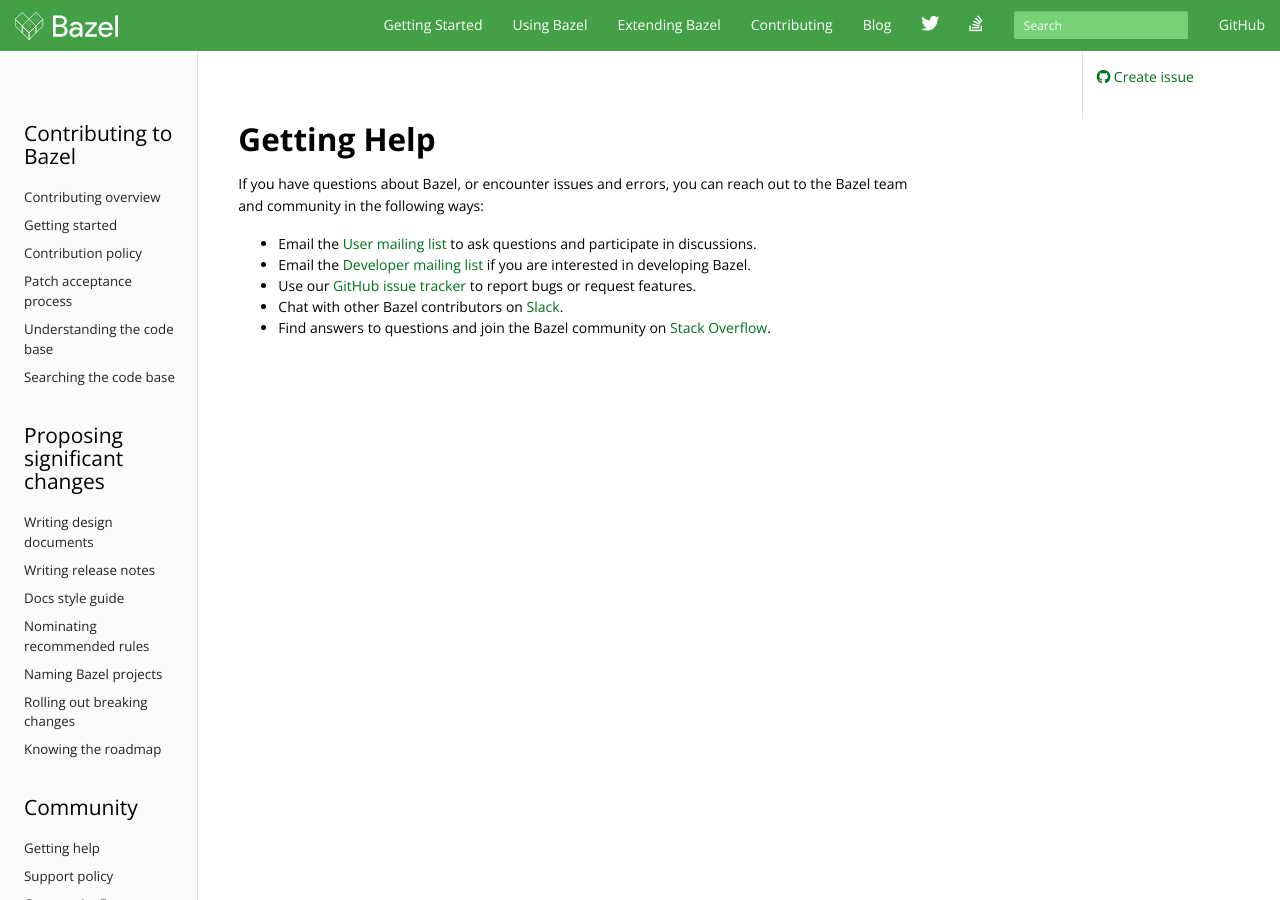
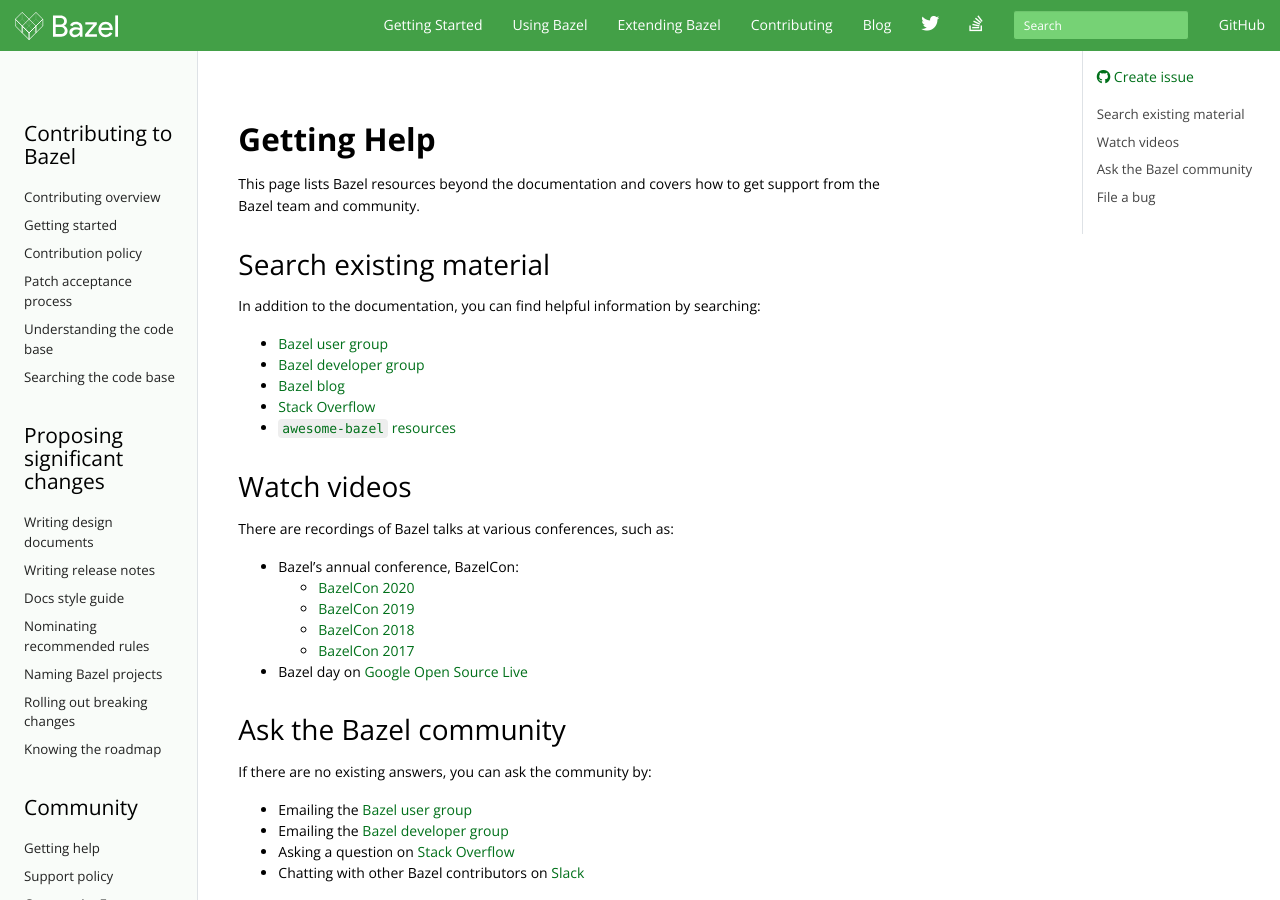
Before and after one commit to bazelbuild/bazel-website, a Jekyll site: the page built from help.md, in a window 1280 px wide and 900 px high. Built offline with Jekyll 4.4.1, drawn with Linux system fonts in a browser that asks for light colours; nearby versions of some CDN libraries; library files that are not in the unit come from our copies; comment, search, counter and statistics services are not loaded; the table of contents is made by our own code; some of the changed text lies outside the part shown.

Commit message:
Reorgd help page in response to review

```diff
--- a/help.md
+++ b/help.md
@@ -5,16 +5,39 @@
 
 # Getting Help
 
-If you have questions about Bazel, or encounter issues and errors, you can reach out
-to the Bazel team and community in the following ways:
+This page lists Bazel resources beyond the documentation and covers how to get support from the Bazel team and community.
 
-* Email the [User mailing list](https://groups.google.com/forum/#!forum/bazel-discuss)
-  to ask questions and participate in discussions.
-* Email the [Developer mailing
-  list](https://groups.google.com/forum/#!forum/bazel-dev) if you are interested
-  in developing Bazel.
-* Use our [GitHub issue tracker](https://github.com/bazelbuild/bazel/issues) to
-  report bugs or request features.
-* Chat with other Bazel contributors on [Slack](https://slack.bazel.build).
-* Find answers to questions and join the Bazel community on
-  [Stack Overflow](https://stackoverflow.com/questions/tagged/bazel).
+## Search existing material
+
+In addition to the documentation, you can find helpful information by searching:
+
+* [Bazel user group](https://groups.google.com/g/bazel-discuss)
+* [Bazel developer group](https://groups.google.com/g/bazel-dev)
+* [Bazel blog](https://blog.bazel.build/)
+* [Stack Overflow](https://stackoverflow.com/questions/tagged/bazel)
+* [`awesome-bazel` resources](https://github.com/jin/awesome-bazel)
+
+## Watch videos
+
+There are recordings of Bazel talks at various conferences, such as:
+
+* Bazel’s annual conference, BazelCon:
+  * [BazelCon 2020](https://www.youtube.com/playlist?list=PLxNYxgaZ8RseRybXNbopHRv6-wGmFr04n)
+  * [BazelCon 2019](https://youtu.be/eymphDN7No4?t=PLxNYxgaZ8Rsf-7g43Z8LyXct9ax6egdSj)
+  * [BazelCon 2018](https://youtu.be/DVYRg6b2UBo?t=PLxNYxgaZ8Rsd3Nmvl1W1B4I6nK1674ezp)
+  * [BazelCon 2017](https://youtu.be/3eFllvz8_0k?t=PLxNYxgaZ8RseY0KmkXQSt0StE71E7yizG)
+* Bazel day on [Google Open Source Live](https://opensourcelive.withgoogle.com/events/bazel)
+
+## Ask the Bazel community
+
+If there are no existing answers, you can ask the community by:
+
+* Emailing the [Bazel user group](https://groups.google.com/g/bazel-discuss)
+* Emailing the [Bazel developer group](https://groups.google.com/g/bazel-dev)
+* Asking a question on [Stack Overflow](https://stackoverflow.com/questions/tagged/bazel)
+* Chatting with other Bazel contributors on [Slack](https://slack.bazel.build/)
+
+## File a bug
+
+If you encounter a bug or want to request a feature, file a [GitHub
+Issue](https://github.com/bazelbuild/bazel/issues).
```
